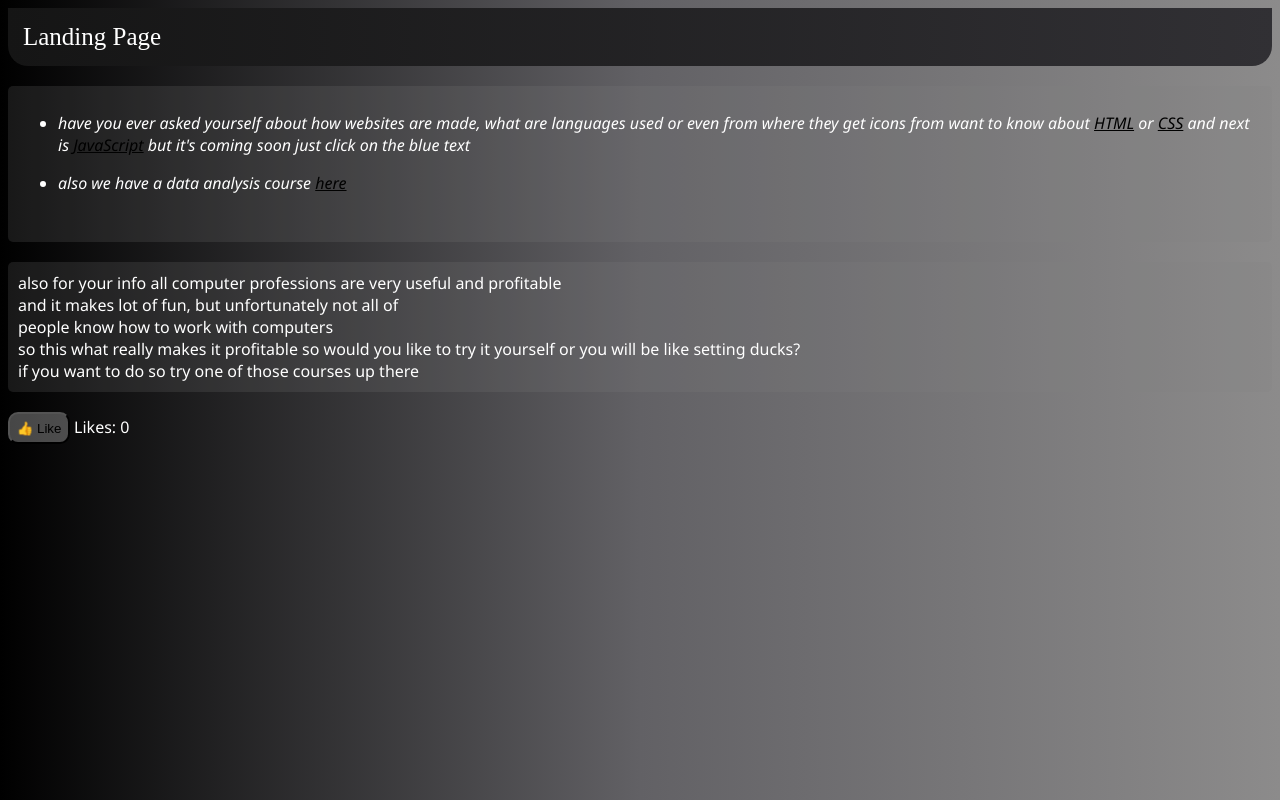
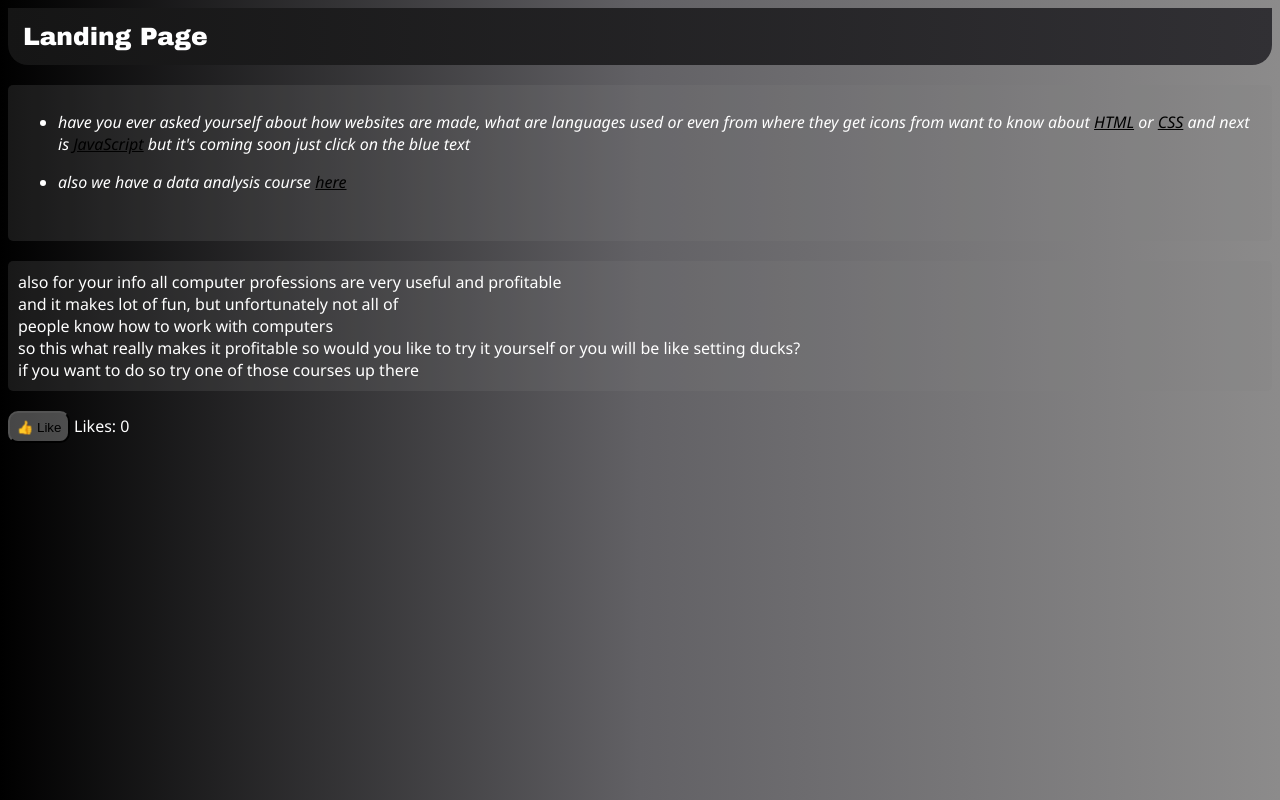
Before and after one commit to Gojo-Satoru11/course, a plain HTML site: page index.html in a window 1280 px wide. Drawn offline with Linux system fonts and the light colour scheme.

Commit message:
Change Header Font To A More Compatible Font

```diff
--- a/style/style.css
+++ b/style/style.css
@@ -11,16 +11,14 @@ body{
 
 }
 header{
-
-        background: linear-gradient(to right ,rgb(21, 21, 21), rgb(49, 48, 52));
-
+    background: linear-gradient(to right ,rgb(21, 21, 21), rgb(49, 48, 52));
     margin-top:0px;
     padding: 15px;
     margin-bottom: 20px;
     position:sticky;
     top:0px;
     color: white;
-    font-family: "Dela Gothic One";
+    font-family: "Arial Black";
     font-size: 25px;
     border-style: none;
     background-color: rgb(51, 0, 66);
```
